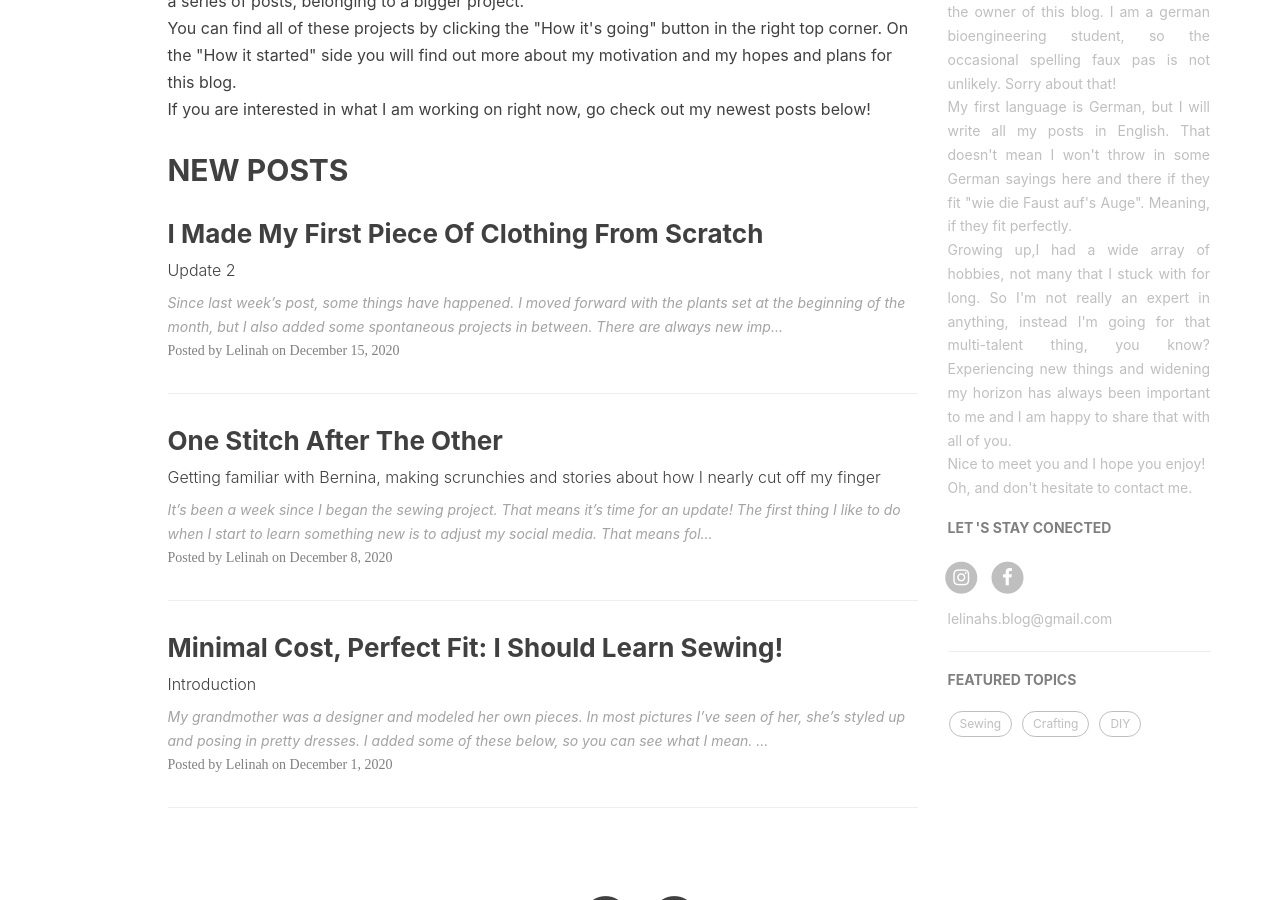
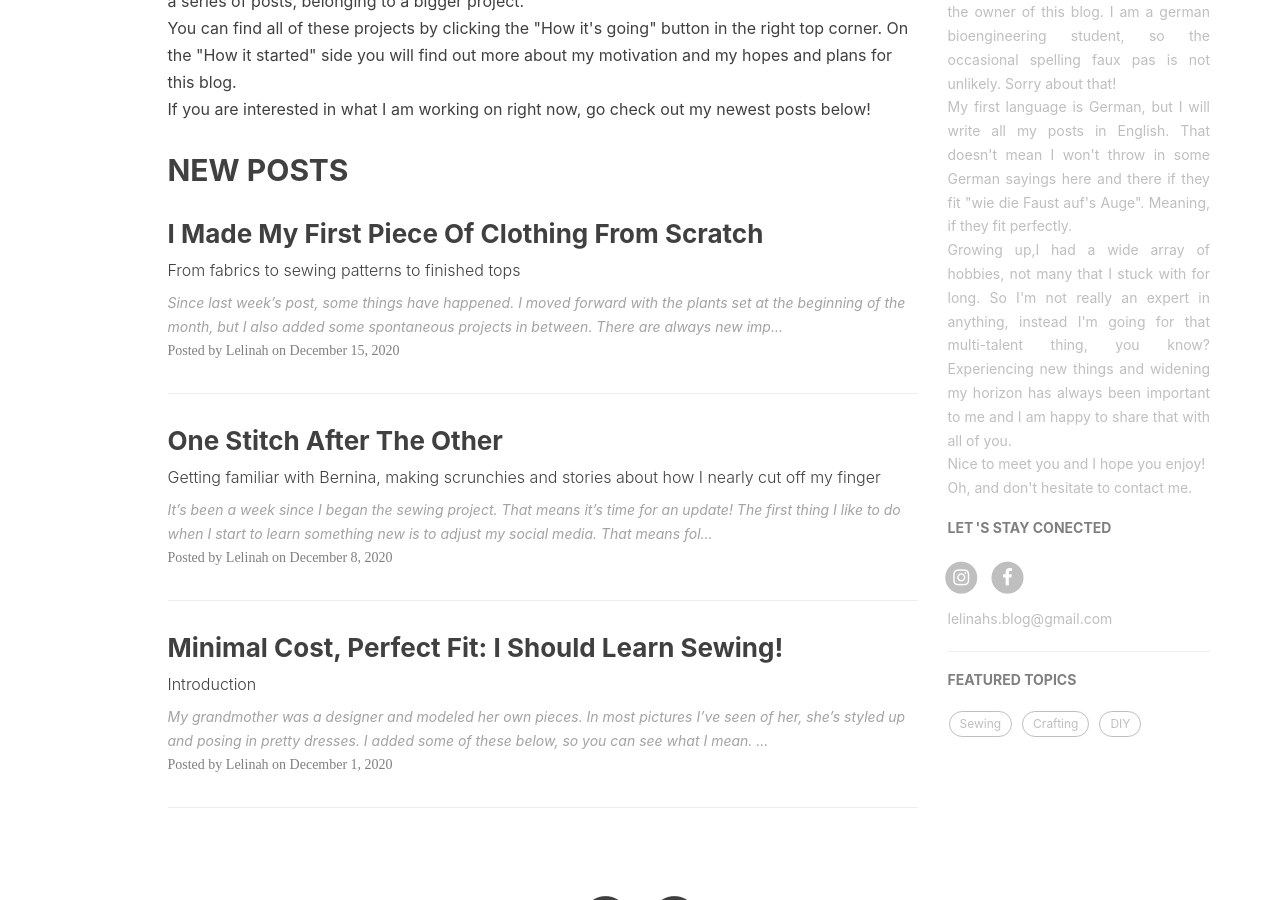
Before and after one commit to Lelinah/lelinah.github.io, a Jekyll site: the page built from index.html, in a window 1280 px wide and 900 px high, scrolled down 921 px. Built offline with Jekyll 4.4.1, drawn with Linux system fonts in a browser that asks for light colours; nearby versions of some CDN libraries; library files that are not in the unit come from our copies; the list of posts is cut into pages by our own code; comment, search, counter and statistics services are not loaded.

Commit message:
update subtitle

```diff
--- a/_posts/2020-12-15-I-Made-My-First-Piece-Of-Clothing-From-Scratch.md
+++ b/_posts/2020-12-15-I-Made-My-First-Piece-Of-Clothing-From-Scratch.md
@@ -1,7 +1,7 @@
 ---
 layout: post
 title: I Made My First Piece Of Clothing From Scratch
-subtitle: Update 2
+subtitle: From fabrics to sewing patterns to finished tops
 date: 20-12-15
 author: Lelinah
 header-img: img/sewing/top_first_2.jpg
```
